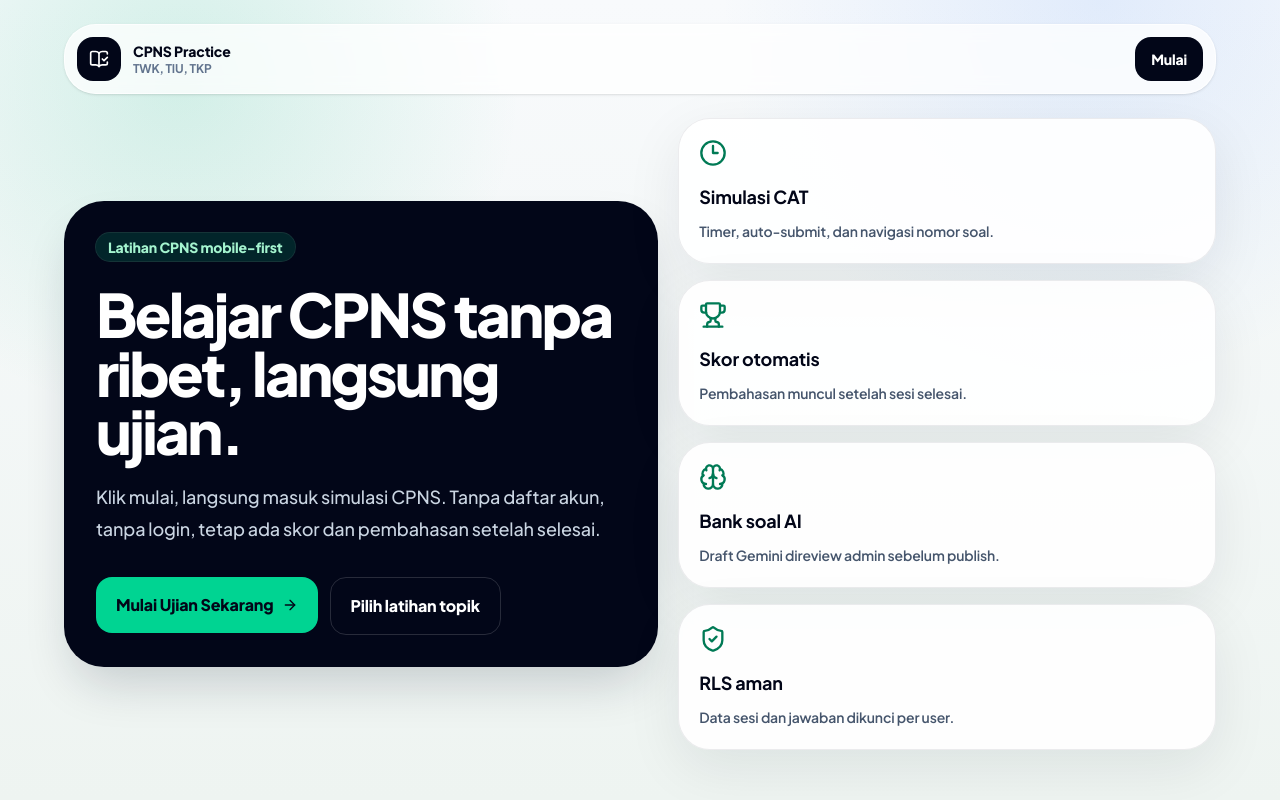
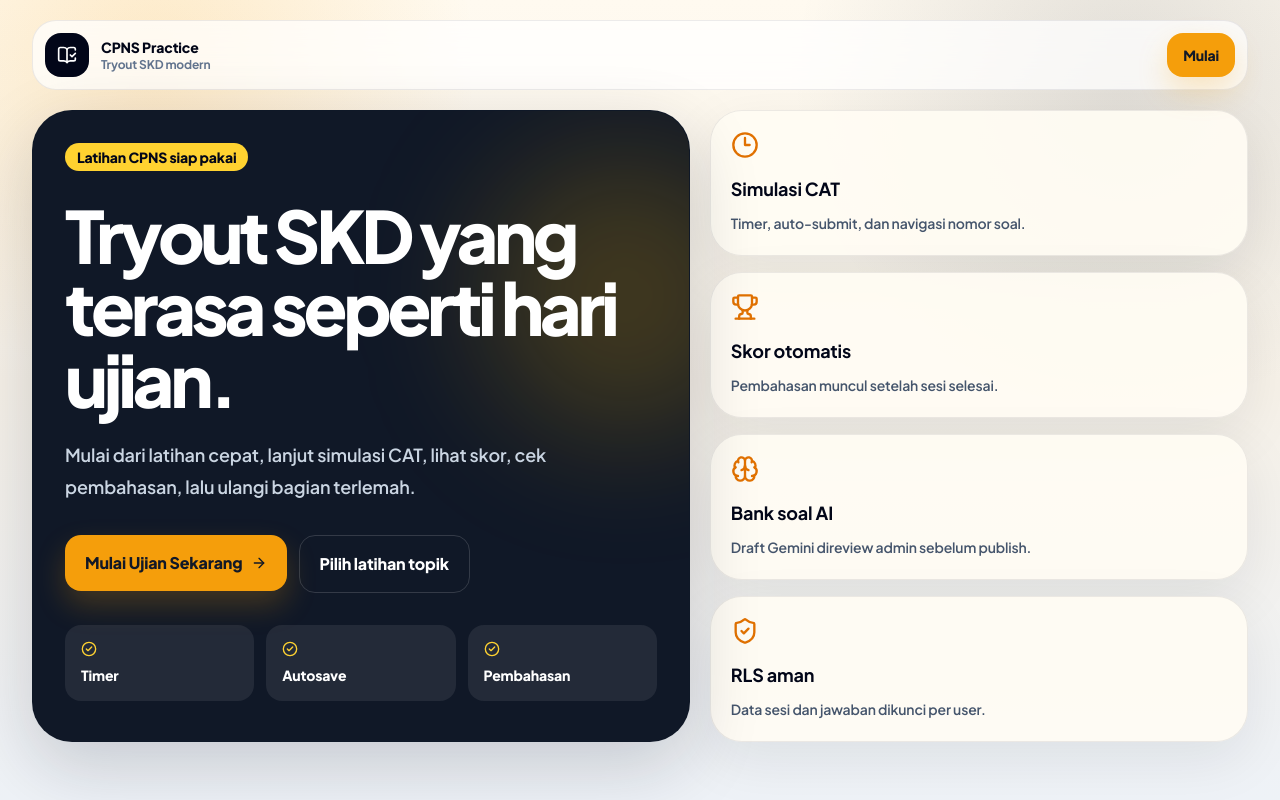
Before and after one commit to titaniajasmine11-source/latihancpns, a Next.js app: page / in a window 1280 px wide. Built offline with nearby package versions, Linux system fonts and the light colour scheme; no server answers.

Commit message:
Refresh core UI visual system

```diff
--- a/src/app/dashboard/page.tsx
+++ b/src/app/dashboard/page.tsx
@@ -66,9 +66,9 @@ export default async function DashboardPage() {
     .slice(0, 3);
 
   return (
-    <main className="app-page min-h-screen px-4 pb-28 pt-6 text-slate-950 sm:px-6 md:pb-6 lg:px-8">
+    <main className="page-shell min-h-screen px-4 pb-28 pt-6 text-slate-950 sm:px-6 md:pb-6 lg:px-8">
       <MotionSection className="mx-auto flex w-full max-w-6xl flex-col gap-6" initial={{ opacity: 0 }} animate={{ opacity: 1 }}>
-        <header className="glass-panel flex items-center justify-between rounded-[2rem] p-4">
+        <header className="nav-pill flex items-center justify-between rounded-[1.5rem] p-4">
           <div>
             <p className="text-sm font-semibold text-emerald-700">Dashboard</p>
             <h1 className="mt-1 text-xl font-black sm:text-2xl">Halo, {fullName}</h1>
@@ -80,8 +80,8 @@ export default async function DashboardPage() {
           </form>
         </header>
 
-        <MotionDiv className="dark-glass rounded-[2.4rem] p-6 text-white" initial={{ y: 24, opacity: 0 }} animate={{ y: 0, opacity: 1 }}>
-          <p className="text-sm font-semibold text-emerald-200">Ujian berikutnya</p>
+        <MotionDiv className="ink-card rounded-[2.4rem] p-6 text-white" initial={{ y: 24, opacity: 0 }} animate={{ y: 0, opacity: 1 }}>
+          <p className="text-sm font-semibold text-amber-200">Ujian berikutnya</p>
           <h2 className="mt-3 max-w-2xl text-3xl font-black tracking-tight sm:text-4xl">
             Mulai simulasi CAT CPNS atau latihan per topik.
           </h2>
@@ -90,10 +90,10 @@ export default async function DashboardPage() {
             pembahasan, dan status kelulusan berdasarkan ambang TWK, TIU, dan TKP.
           </p>
           <div className="mt-6 flex flex-col gap-3 sm:flex-row">
-            <Link href="/ujian" className="inline-flex justify-center rounded-2xl bg-emerald-500 px-5 py-4 font-black text-slate-950">
+            <Link href="/ujian" className="primary-action inline-flex justify-center rounded-2xl px-5 py-4 font-black">
               Mulai Simulasi CAT
             </Link>
-            <Link href="/latihan" className="inline-flex justify-center rounded-2xl bg-emerald-500 px-5 py-4 font-black text-slate-950">
+            <Link href="/latihan" className="inline-flex justify-center rounded-2xl bg-white px-5 py-4 font-black text-slate-950">
               Latihan Topik
             </Link>
             <Link href="/riwayat" className="inline-flex justify-center rounded-2xl border border-white/20 px-5 py-4 font-black text-white hover:bg-white/10">
@@ -111,8 +111,8 @@ export default async function DashboardPage() {
           {quickStats.map((stat) => {
             const Icon = stat.icon;
             return (
-              <MotionArticle whileHover={{ y: -6 }} className="glass-panel rounded-3xl p-5" key={stat.label}>
-                <Icon className="mb-5 size-6 text-emerald-700" />
+              <MotionArticle whileHover={{ y: -6 }} className="paper-card rounded-3xl p-5" key={stat.label}>
+                <Icon className="mb-5 size-6 text-amber-600" />
                 <p className="text-3xl font-black">{stat.value}</p>
                 <p className="mt-1 text-sm font-medium text-slate-600">{stat.label}</p>
               </MotionArticle>
@@ -120,7 +120,7 @@ export default async function DashboardPage() {
           })}
         </section>
 
-        <section className="glass-panel rounded-[2rem] p-5">
+        <section className="paper-card rounded-[2rem] p-5">
           <div className="flex items-center gap-2">
             <TrendingDown className="size-5 text-amber-600" />
             <h2 className="text-xl font-black">Fokus belajar</h2>
--- a/src/app/globals.css
+++ b/src/app/globals.css
@@ -1,7 +1,7 @@
 @import "tailwindcss";
 
 :root {
-  --background: #eef4f1;
+  --background: #f6f1e8;
   --foreground: #0f172a;
 }
 
@@ -20,8 +20,49 @@ body {
 }
 
 ::selection {
-  background: #34d399;
-  color: #052e16;
+  background: #f59e0b;
+  color: #111827;
+}
+
+.page-shell {
+  background:
+    radial-gradient(circle at 12% 8%, rgba(245, 158, 11, 0.18), transparent 24%),
+    radial-gradient(circle at 88% 10%, rgba(15, 23, 42, 0.12), transparent 25%),
+    linear-gradient(180deg, #fffaf0 0%, #f6f1e8 48%, #eef2f7 100%);
+}
+
+.ink-card {
+  border: 1px solid rgba(15, 23, 42, 0.1);
+  background: #101827;
+  box-shadow: 0 24px 70px rgba(15, 23, 42, 0.18);
+}
+
+.paper-card {
+  border: 1px solid rgba(15, 23, 42, 0.08);
+  background: rgba(255, 252, 244, 0.92);
+  box-shadow: 0 18px 55px rgba(15, 23, 42, 0.08);
+}
+
+.soft-card {
+  border: 1px solid rgba(15, 23, 42, 0.08);
+  background: rgba(255, 255, 255, 0.78);
+  box-shadow: 0 12px 35px rgba(15, 23, 42, 0.06);
+}
+
+.primary-action {
+  background: #f59e0b;
+  color: #111827;
+  box-shadow: 0 14px 30px rgba(245, 158, 11, 0.22);
+}
+
+.primary-action:hover {
+  background: #fbbf24;
+}
+
+.nav-pill {
+  border: 1px solid rgba(15, 23, 42, 0.08);
+  background: rgba(255, 255, 255, 0.74);
+  backdrop-filter: blur(18px);
 }
 
 .aurora-bg {
@@ -72,9 +113,9 @@ a {
 
 .app-page {
   background:
-    radial-gradient(circle at 14% 10%, rgba(16, 185, 129, 0.16), transparent 26%),
-    radial-gradient(circle at 86% 0%, rgba(59, 130, 246, 0.12), transparent 28%),
-    linear-gradient(180deg, #f8fafc 0%, #eef4f1 100%);
+    radial-gradient(circle at 14% 10%, rgba(245, 158, 11, 0.15), transparent 26%),
+    radial-gradient(circle at 86% 0%, rgba(15, 23, 42, 0.1), transparent 28%),
+    linear-gradient(180deg, #fffaf0 0%, #eef2f7 100%);
 }
 
 .app-card {
--- a/src/app/page.tsx
+++ b/src/app/page.tsx
@@ -1,39 +1,41 @@
-import { ArrowRight, BookOpenCheck, Brain, Clock3, ShieldCheck, Trophy } from "lucide-react";
+import { ArrowRight, BookOpenCheck, Brain, CheckCircle2, Clock3, ShieldCheck, Trophy } from "lucide-react";
 import { startGuestExam, startGuestPractice } from "@/app/auth/actions";
 
 export default async function Home({ searchParams }: { searchParams: Promise<{ message?: string }> }) {
   const { message } = await searchParams;
 
   return (
-    <main className="app-page min-h-screen px-4 py-6 text-slate-950 sm:px-6 lg:px-8">
-      <section className="mx-auto flex w-full max-w-6xl flex-col gap-6">
-        <nav className="flex items-center justify-between rounded-[2rem] border border-white/70 bg-white/75 p-3 shadow-sm backdrop-blur">
+    <main className="page-shell min-h-screen px-4 py-5 text-slate-950 sm:px-6 lg:px-8">
+      <section className="mx-auto flex w-full max-w-7xl flex-col gap-5">
+        <nav className="nav-pill flex items-center justify-between rounded-[1.5rem] p-3">
           <div className="flex items-center gap-3">
             <div className="grid size-11 place-items-center rounded-2xl bg-slate-950 text-white">
               <BookOpenCheck className="size-5" />
             </div>
             <div>
               <p className="text-sm font-black">CPNS Practice</p>
-              <p className="text-xs font-bold text-slate-500">TWK, TIU, TKP</p>
+              <p className="text-xs font-bold text-slate-500">Tryout SKD modern</p>
             </div>
           </div>
           <form action={startGuestExam}>
-            <button className="rounded-2xl bg-slate-950 px-4 py-3 text-sm font-black text-white">
+            <button className="primary-action rounded-2xl px-4 py-3 text-sm font-black transition">
               Mulai
             </button>
           </form>
         </nav>
 
-        <section className="grid gap-5 lg:grid-cols-[1.05fr_0.95fr] lg:items-center">
-          <div className="rounded-[2.5rem] bg-slate-950 p-6 text-white shadow-2xl shadow-slate-900/20 sm:p-8">
-            <p className="inline-flex rounded-full bg-emerald-400/15 px-3 py-1 text-sm font-black text-emerald-200 ring-1 ring-emerald-300/20">
-              Latihan CPNS mobile-first
+        <section className="grid gap-5 lg:grid-cols-[1.1fr_0.9fr] lg:items-stretch">
+          <div className="ink-card relative overflow-hidden rounded-[2.5rem] p-6 text-white sm:p-8 lg:min-h-[620px]">
+            <div className="absolute -right-20 top-10 size-72 rounded-full bg-amber-400/20 blur-3xl" />
+            <div className="relative">
+            <p className="inline-flex rounded-full bg-amber-300 px-3 py-1 text-sm font-black text-slate-950">
+              Latihan CPNS siap pakai
             </p>
-            <h1 className="mobile-title mt-6 max-w-3xl">
-              Belajar CPNS tanpa ribet, langsung ujian.
+            <h1 className="mt-7 max-w-4xl text-5xl font-black tracking-[-0.06em] sm:text-6xl lg:text-7xl">
+              Tryout SKD yang terasa seperti hari ujian.
             </h1>
-            <p className="mt-5 max-w-2xl text-base font-medium leading-8 text-slate-300 sm:text-lg">
-              Klik mulai, langsung masuk simulasi CPNS. Tanpa daftar akun, tanpa login, tetap ada skor dan pembahasan setelah selesai.
+            <p className="mt-6 max-w-2xl text-base font-semibold leading-8 text-slate-300 sm:text-lg">
+              Mulai dari latihan cepat, lanjut simulasi CAT, lihat skor, cek pembahasan, lalu ulangi bagian terlemah.
             </p>
             {message ? (
               <div className="mt-5 rounded-2xl bg-red-50 px-4 py-3 text-sm font-bold text-red-800">
@@ -42,15 +44,19 @@ export default async function Home({ searchParams }: { searchParams: Promise<{ m
             ) : null}
             <div className="mt-8 flex flex-col gap-3 sm:flex-row">
               <form action={startGuestExam}>
-                <button className="inline-flex w-full items-center justify-center gap-2 rounded-2xl bg-emerald-400 px-5 py-4 font-black text-slate-950 hover:bg-emerald-300 sm:w-auto">
+                <button className="primary-action inline-flex w-full items-center justify-center gap-2 rounded-2xl px-5 py-4 font-black transition sm:w-auto">
                   Mulai Ujian Sekarang <ArrowRight className="size-4" />
                 </button>
               </form>
               <form action={startGuestPractice}>
-                <button className="inline-flex w-full justify-center rounded-2xl border border-white/15 px-5 py-4 font-black text-white hover:bg-white/10 sm:w-auto">
+                <button className="inline-flex w-full justify-center rounded-2xl border border-white/15 px-5 py-4 font-black text-white transition hover:bg-white/10 sm:w-auto">
                   Pilih latihan topik
                 </button>
               </form>
+            </div>
+            <div className="mt-8 grid gap-3 sm:grid-cols-3">
+              {["Timer", "Autosave", "Pembahasan"].map((item) => <div className="rounded-2xl bg-white/8 p-4 text-sm font-black" key={item}><CheckCircle2 className="mb-2 size-4 text-amber-300" />{item}</div>)}
+            </div>
             </div>
           </div>
 
@@ -63,8 +69,8 @@ export default async function Home({ searchParams }: { searchParams: Promise<{ m
             ].map(([Icon, title, desc]) => {
               const TypedIcon = Icon as typeof Clock3;
               return (
-                <article className="app-card rounded-[2rem] p-5" key={String(title)}>
-                  <TypedIcon className="mb-4 size-7 text-emerald-700" />
+                <article className="paper-card rounded-[2rem] p-5 transition hover:-translate-y-1" key={String(title)}>
+                  <TypedIcon className="mb-4 size-7 text-amber-600" />
                   <h2 className="text-lg font-bold">{String(title)}</h2>
                   <p className="mt-2 text-sm font-semibold leading-6 text-slate-600">{String(desc)}</p>
                 </article>
```
Also changed, not shown: src/app/latihan/page.tsx (+8 -8 lines), src/app/login/page.tsx (+13 -13 lines), src/app/register/page.tsx (+12 -12 lines).
